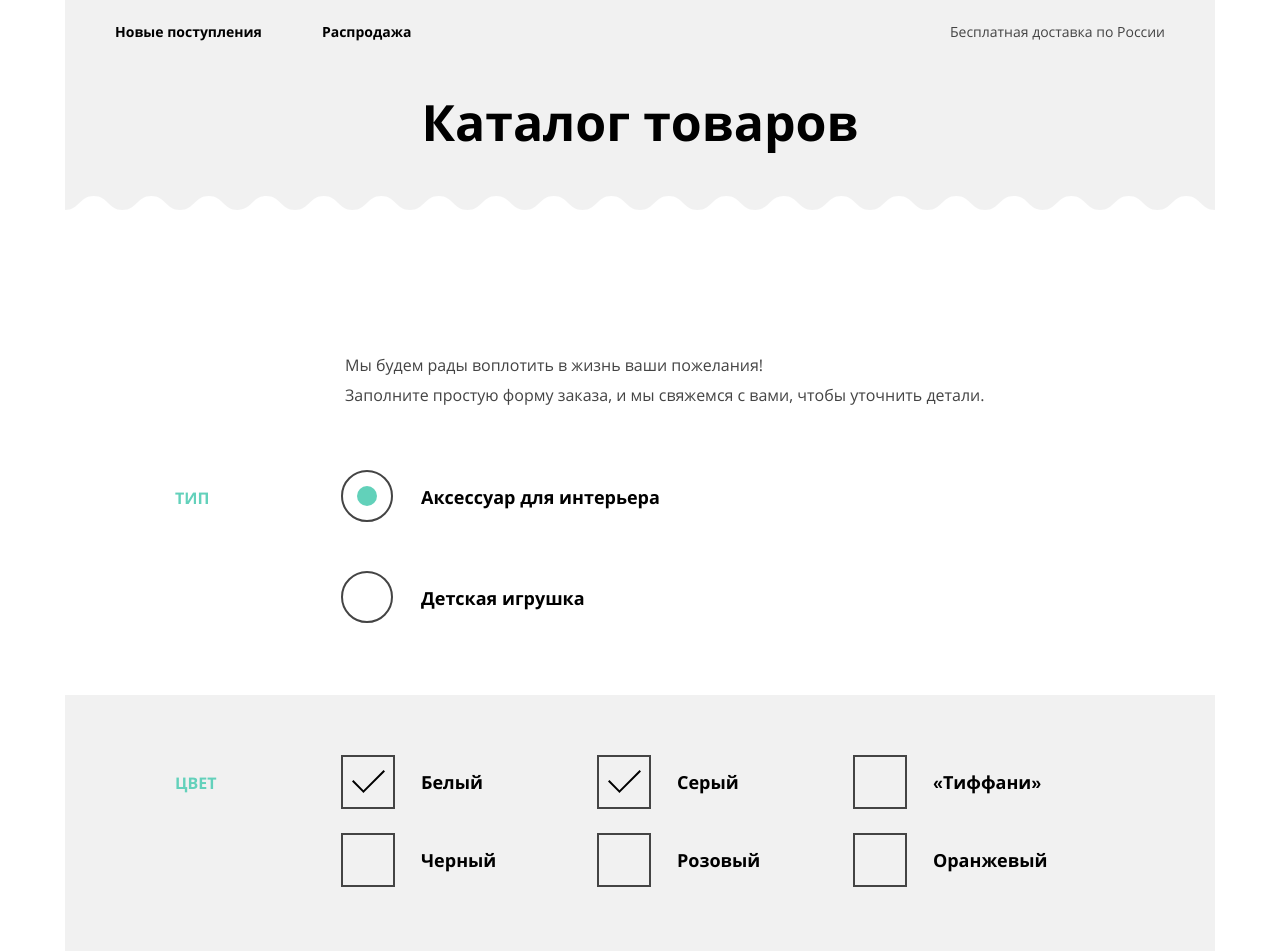
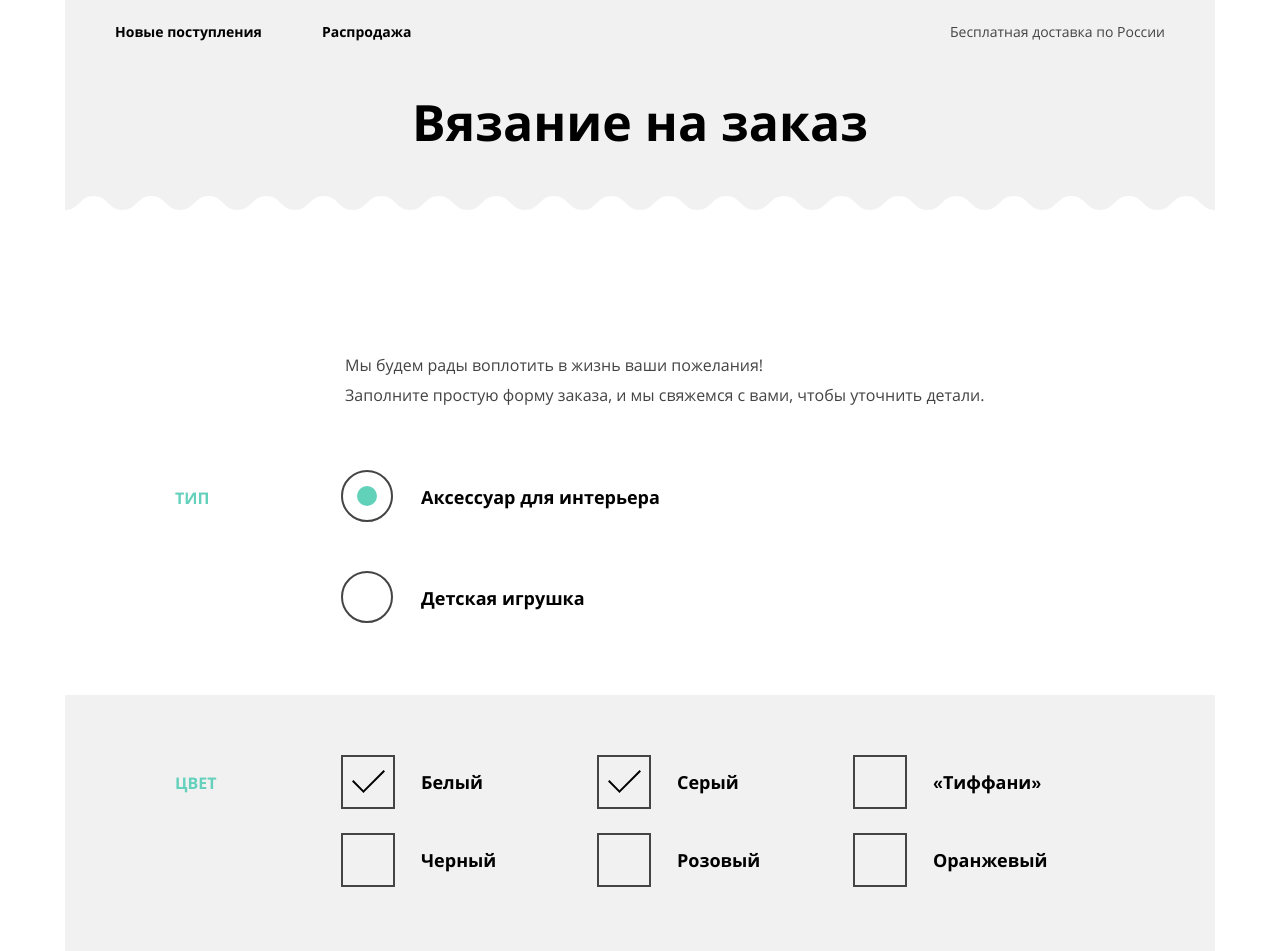
Before and after one commit to Nezdara/mishka, a website: page form.html in a window 1280 px wide. Shown: the top 951 px of the page. Drawn offline with nearby package versions, Linux system fonts and the light colour scheme; files that its build step writes are made by us from their sources.

Commit message:
title changed

```diff
--- a/form.html
+++ b/form.html
@@ -17,7 +17,7 @@
         <a href="form.html" class="sub-header__link sub-header__link--tablet">Вязание на заказ</a>
         <span class="sub-header__text">Бесплатная доставка по России</span>
       </div>
-      <h1 class="sub-header__title">Каталог товаров</h1>
+      <h1 class="sub-header__title">Вязание на заказ</h1>
     </div>
     <form class="form" action="#" method="post">
       <p class="form__text">Мы будем рады воплотить в жизнь ваши пожелания!<br> Заполните простую форму заказа, и мы свяжемся с вами, чтобы уточнить детали.</p>
```
